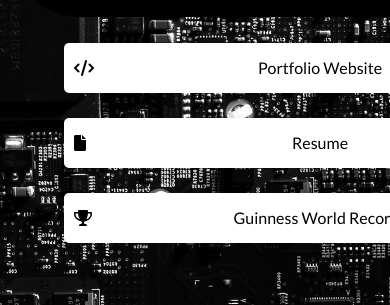
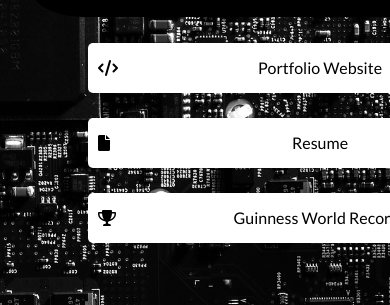
Before and after one commit to sherwinvishesh/Linktree, a plain HTML site: page index.html in a window 390 px wide. Shown: the part 312-617 px from the top of the page. Drawn offline with Linux system fonts and the light colour scheme.

Commit message:
Update style.css

```diff
--- a/style.css
+++ b/style.css
@@ -119,7 +119,7 @@ body, html {
     display: flex;
     flex-direction: column;
     align-items: center; /* Center the items horizontally */
-    width: 80%; /* Take full width */
+    width: 500px; /* Take full width */
     /*position: absolute; */
     top: 250px; /* Adjust as needed */
     position: absolute;
@@ -258,9 +258,13 @@ body, html {
         height: auto;
 
     }
-    .contact-header, .links-container, .sharingm, .footer {
+    .contact-header, .sharingm, .footer {
         width: 90%; /* Adjust width for smaller screens */
         left: 50%;
         transform: translateX(-50%);
     }
+
+    .links-container{
+        width: 80%;
+    }
 }
```
